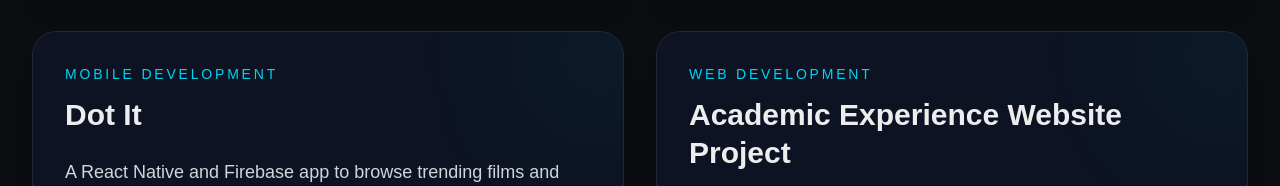
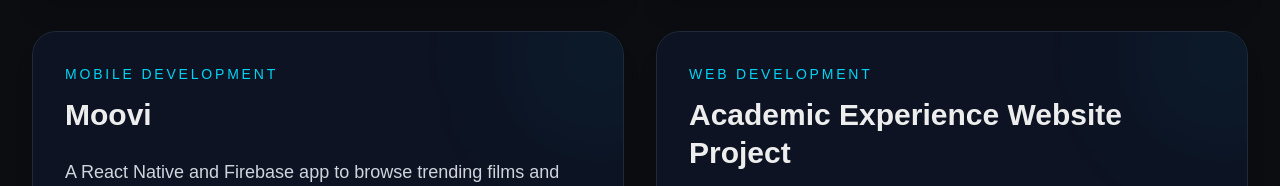
Before and after one commit to RayenBenCheikh/portfolio, a Next.js app in the folder frontend/: page / in a window 1280 px wide. Shown: the part 1455-1641 px from the top of the page. Built offline with nearby package versions, Linux system fonts and the light colour scheme.

Commit message:
update project title from "Dot It" to "Moovi" in English and French entries

```diff
--- a/frontend/src/data/portfolio.ts
+++ b/frontend/src/data/portfolio.ts
@@ -83,7 +83,7 @@ export const projectsByLanguage: Record<Language, Project[]> = {
     },
     {
       id: 3,
-      title: "Dot It",
+      title: "Moovi",
       category: "Mobile Development",
       description:
         "A React Native and Firebase app to browse trending films and save favorite movies.",
@@ -277,7 +277,7 @@ export const projectsByLanguage: Record<Language, Project[]> = {
     },
     {
       id: 3,
-      title: "Dot It",
+      title: "moovi",
       category: "Développement Mobile",
       description:
         "Application React Native et Firebase pour voir les films tendance et gérer les favoris.",
```
